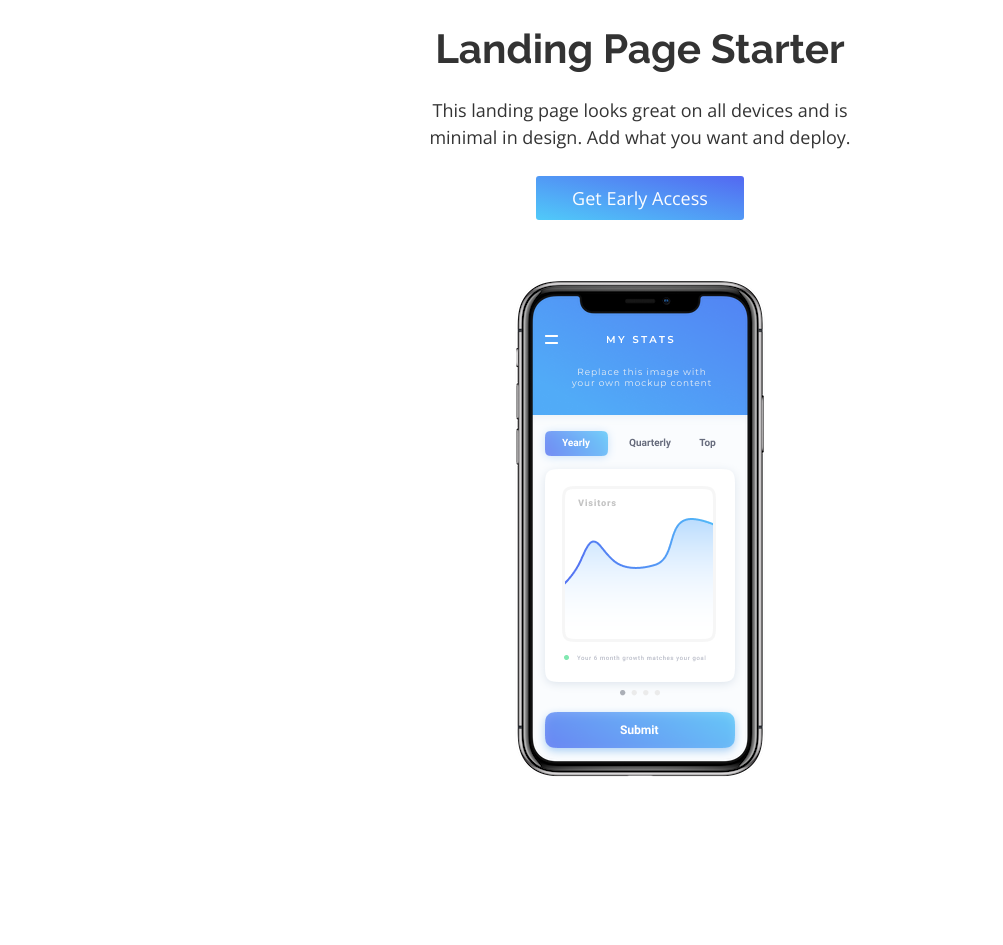
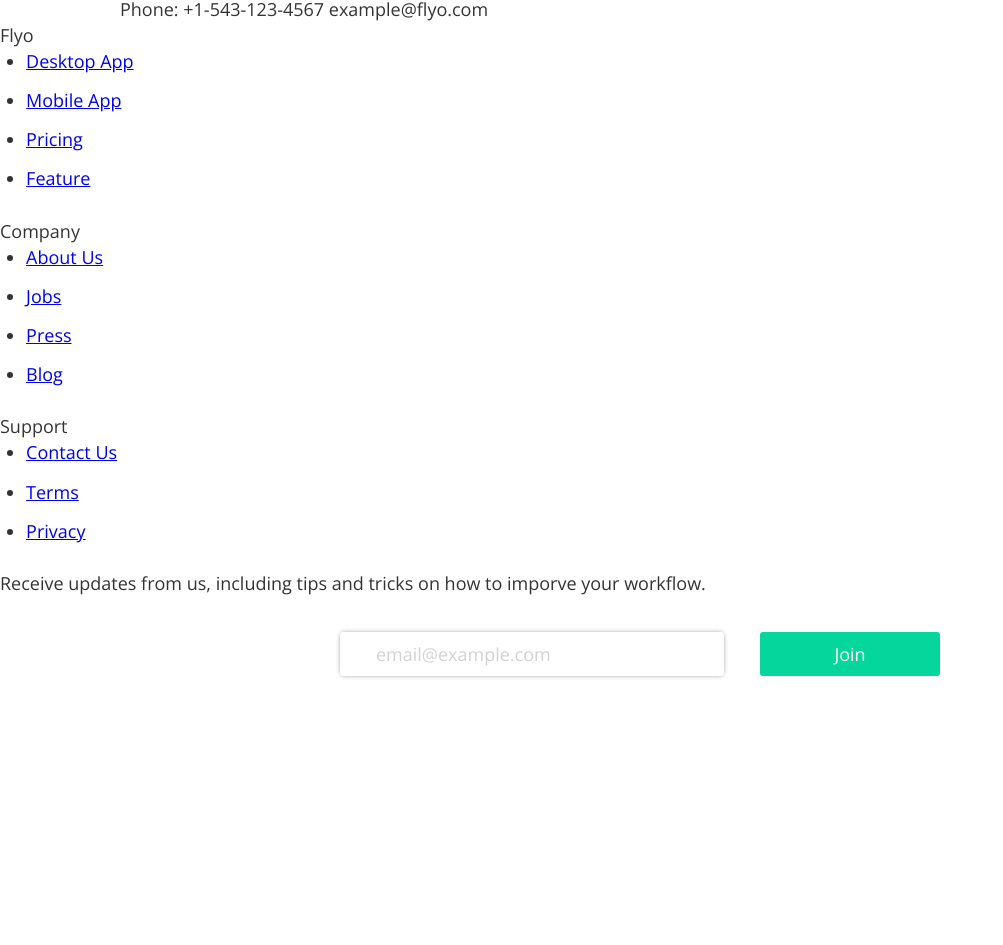
Before and after one commit to iamseye/gatsby_landingPage, a Gatsby site: page / in a window 1280 px wide. Shown: the part 1855-2800 px from the top of the page, without its empty margins (0-1003 px from the left). After the commit the page ends 2557 px from the top, so only its background shows below. Built offline with nearby package versions, Linux system fonts and the light colour scheme; Gatsby itself is replaced by a stand-in of ours.

Commit message:
ADD: footer

```diff
--- a/gatsby-config.js
+++ b/gatsby-config.js
@@ -4,6 +4,9 @@ module.exports = {
     description: `A barebone landing page starter with some minimal styles.`,
     author: `@gillkyle`,
     siteUrl: `https://gatsby-starter-landing-page.netlify.com`,
+    companyName: `Flyo`,
+    companyPhone: `+1-543-123-4567`,
+    companyEmail: `example@flyo.com`,
   },
   plugins: [
     `gatsby-plugin-react-helmet`,
--- a/src/components/footer.js
+++ b/src/components/footer.js
@@ -1,48 +1,75 @@
-import React from "react"
-import PropTypes from "prop-types"
+import React from 'react';
+import { Link } from 'gatsby';
+import Form from './form';
+import logo from '../images/logo.svg';
 
-import { COLORS } from "../styles/constants"
+const Footer = ({ siteInfo }) => (
+  <footer>
+    <div>
+      <img src={logo} alt="Logo" />
+      <span>Phone: { siteInfo.companyPhone } </span>
+      <span>{ siteInfo.companyEmail }</span>
+    </div>
 
-const Footer = ({ siteTitle }) => (
-  <footer
-    style={{
-      padding: "1rem",
-      backgroundColor: COLORS.lightGray,
-    }}
-  >
-    <div
-      style={{
-        display: "grid",
-        alignItems: "center",
-        justifyContent: "space-between",
-        gridTemplateColumns: "repeat(auto-fit, minmax(200px, 240px))",
-        padding: "1rem 2rem",
-        fontSize: ".85rem",
-      }}
-    >
-      <div style={{ color: COLORS.blue, fontWeight: 700 }}>
-        <a
-          style={{ textDecoration: "none" }}
-          href="https://github.com/gillkyle/gatsby-starter-landing-page"
-        >
-          Contact Us
-        </a>
+    <div>
+      <div>
+        <span> { siteInfo.companyName } </span>
+        <ul>
+          <li>
+            <Link to="/">Desktop App</Link>
+          </li>
+          <li>
+            <Link to="/">Mobile App</Link>
+          </li>
+          <li>
+            <Link to="/">Pricing</Link>
+          </li>
+          <li>
+            <Link to="/">Feature</Link>
+          </li>
+        </ul>
       </div>
-      <div style={{ color: COLORS.gray }}>
-        © {new Date().getFullYear()}
-        {` `}
-        {siteTitle}
+      <div>
+        <span> Company </span>
+        <ul>
+          <li>
+            <Link to="/">About Us</Link>
+          </li>
+          <li>
+            <Link to="/">Jobs</Link>
+          </li>
+          <li>
+            <Link to="/">Press</Link>
+          </li>
+          <li>
+            <Link to="/">Blog</Link>
+          </li>
+        </ul>
+      </div>
+      <div>
+        <span> Support </span>
+        <ul>
+          <li>
+            <Link to="/">Contact Us</Link>
+          </li>
+          <li>
+            <Link to="/">Terms</Link>
+          </li>
+          <li>
+            <Link to="/">Privacy</Link>
+          </li>
+        </ul>
       </div>
     </div>
+
+    <div>
+      <span>
+        Receive updates from us, including tips and tricks on how to imporve your workflow.
+      </span>
+      <Form />
+    </div>
   </footer>
-)
+);
 
-Footer.propTypes = {
-  siteTitle: PropTypes.string,
-}
 
-Footer.defaultProps = {
-  siteTitle: ``,
-}
-
-export default Footer
+export default Footer;
--- a/src/components/form.js
+++ b/src/components/form.js
@@ -1,6 +1,7 @@
 import React from 'react';
 import { Form, Field } from 'react-final-form';
 import Input from './input';
+import '../styles/button.scss';
 import '../styles/form.scss';
 
 const renderInput = ({ input, meta, ...rest }) => (
--- a/src/components/hero.js
+++ /dev/null
@@ -1,63 +0,0 @@
-import React from "react"
-import PropTypes from "prop-types"
-
-import Button from "../components/button"
-import headerImage from "../images/header.png"
-import MockupContent from "./image"
-import mockupFrame from "../images/mockup-frame.png"
-
-const Header = ({ siteTitle }) => (
-  <div
-    style={{
-      display: "flex",
-      alignItems: "center",
-      flexDirection: "column",
-      padding: "4rem 1rem",
-    }}
-  >
-    <div
-      style={{
-        backgroundImage: `url(${headerImage})`,
-        position: "absolute",
-        top: 0,
-        zIndex: -5,
-        height: "100vh",
-        width: "100vw",
-        opacity: 0.5,
-      }}
-    />
-    <h1 style={{ textAlign: "center" }}>Landing Page Starter</h1>
-    <p style={{ textAlign: "center", maxWidth: 440 }}>
-      This landing page looks great on all devices and is minimal in design. Add
-      what you want and deploy.
-    </p>
-    <Button>Get Early Access</Button>
-    <div style={{ margin: 60, width: `250px`, position: "relative" }}>
-      <div style={{ clipPath: "inset(2% 5% round 2% 5%)" }}>
-        <MockupContent />
-      </div>
-      <div
-        style={{
-          position: "absolute",
-          width: "250px",
-          top: 0,
-        }}
-      >
-        <img
-          src={mockupFrame}
-          alt="outlines of shapes and confetti in the background "
-        />
-      </div>
-    </div>
-  </div>
-)
-
-Header.propTypes = {
-  siteTitle: PropTypes.string,
-}
-
-Header.defaultProps = {
-  siteTitle: ``,
-}
-
-export default Header
--- a/src/components/layout.js
+++ b/src/components/layout.js
@@ -5,12 +5,12 @@
  * See: https://www.gatsbyjs.org/docs/static-query/
  */
 
-import React from "react"
-import PropTypes from "prop-types"
-import { StaticQuery, graphql } from "gatsby"
+import React from 'react';
+import PropTypes from 'prop-types';
+import { StaticQuery, graphql } from 'gatsby';
 
-import Footer from "./footer"
-import '../styles/default.css'
+import Footer from './footer';
+import '../styles/default.css';
 
 const Layout = ({ children }) => (
   <StaticQuery
@@ -18,7 +18,9 @@ const Layout = ({ children }) => (
       query SiteTitleQuery {
         site {
           siteMetadata {
-            title
+            companyName,
+            companyPhone,
+            companyEmail
           }
         }
       }
@@ -28,14 +30,14 @@ const Layout = ({ children }) => (
         <div>
           <main>{children}</main>
         </div>
-        <Footer siteTitle={data.site.siteMetadata.title} />
+        <Footer siteInfo={data.site.siteMetadata} />
       </>
     )}
   />
-)
+);
 
 Layout.propTypes = {
   children: PropTypes.node.isRequired,
-}
+};
 
-export default Layout
+export default Layout;
--- a/src/pages/index.js
+++ b/src/pages/index.js
@@ -4,18 +4,12 @@ import Layout from '../components/layout';
 import SEO from '../components/seo';
 import Intro from '../components/intro';
 import Feature from '../components/feature';
-import Hero from '../components/hero';
-import Content from '../components/content';
-import CallToAction from '../components/cta';
 
 const IndexPage = () => (
   <Layout>
     <SEO />
     <Intro />
     <Feature />
-    <Hero />
-    <Content />
-    <CallToAction />
   </Layout>
 );
 
--- a/src/styles/form.scss
+++ b/src/styles/form.scss
@@ -31,7 +31,7 @@
 
 .subscribeForm {
   flex-flow: row wrap;
-  align-items: start;
+  align-items: flex-start;
   display: flex;
   justify-content: center;
   margin-top: 2rem;
```
